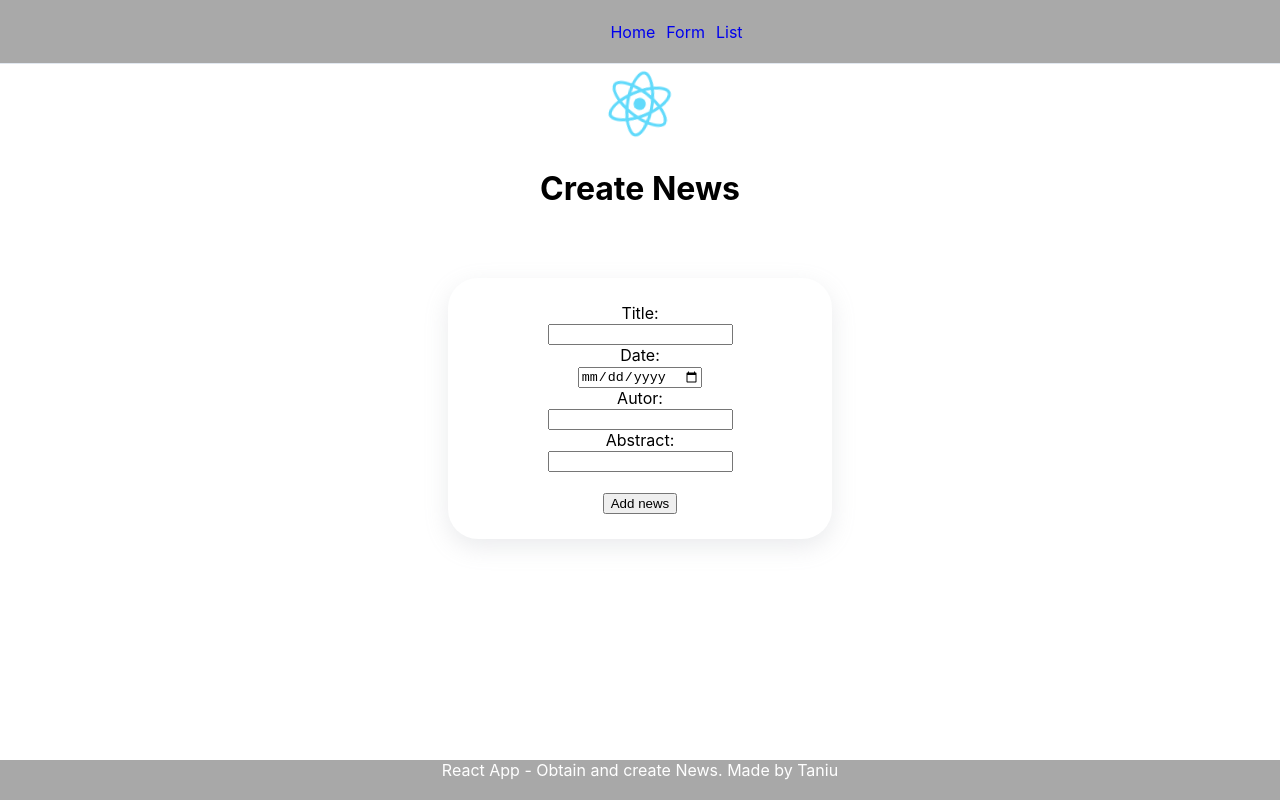
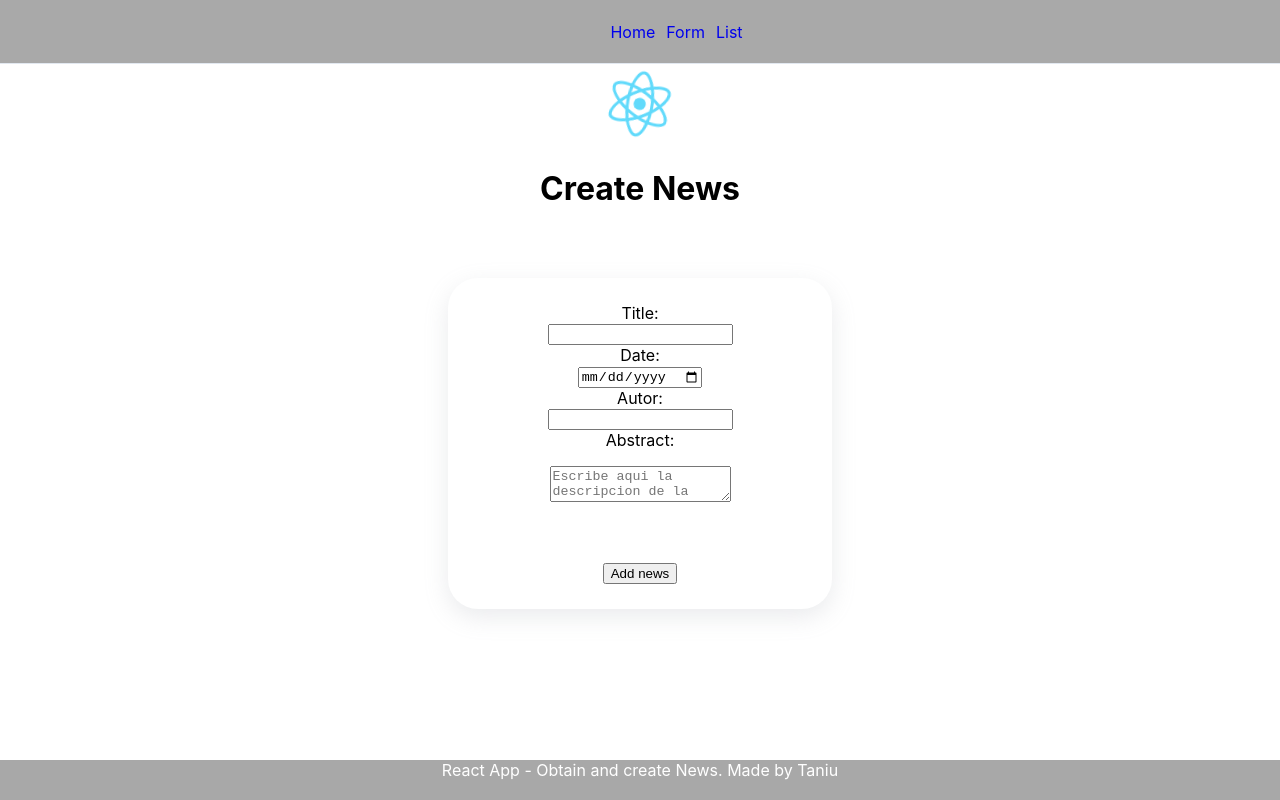
Before and after one commit to TaniuOp/React_Noticias, a React (Create React App) app: page /form in a window 1280 px wide. Built offline with nearby package versions, Linux system fonts and the light colour scheme; no server answers.

Commit message:
ajuste fecha

```diff
--- a/package.json
+++ b/package.json
@@ -3,6 +3,9 @@
   "version": "0.1.0",
   "private": true,
   "dependencies": {
+    "@emotion/react": "^11.7.1",
+    "@emotion/styled": "^11.6.0",
+    "@mui/material": "^5.2.4",
     "@testing-library/jest-dom": "^5.16.1",
     "@testing-library/react": "^12.1.2",
     "@testing-library/user-event": "^13.5.0",
--- a/src/components/Form/Form.jsx
+++ b/src/components/Form/Form.jsx
@@ -45,7 +45,8 @@ class Form extends Component {
           <input type="text" id="byline" name="byline" />
           <br />
           <label htmlFor="abstract">Abstract:</label><br />
-          <input type="text" id="abstract" name="abstract" />
+          {/* <input type="text" id="abstract" name="abstract" /> */}
+          <p><textarea name="abstract"id="abstract" placeholder="Escribe aqui la descripcion de la noticia" required></textarea></p>
           <br />
           <br />
           <button>Add news</button>
--- a/src/components/List/Card/Card.jsx
+++ b/src/components/List/Card/Card.jsx
@@ -1,6 +1,6 @@
 import React, { Component } from "react";
 import './Card.css'
-
+import Button from '@mui/material/Button';
 
 class Card extends Component {
   constructor(props) {
@@ -16,10 +16,11 @@ class Card extends Component {
         {
           <div className="newsCard">
             <p>Title: {title}</p>
-            <p>Date: {published_date}</p>
+            <p>Date: {published_date.substring(0, 10)}</p>
             <p>Autor:{byline}</p>
             <p>Abstract:{abstract}</p>
-            <button onClick={this.props.delete}>Delete</button>
+            {/* <button onClick={this.props.delete}>Delete</button> */}
+            <Button onClick={this.props.delete} variant='contained'>Delete</Button>
           </div>
         }
       </div>
```
Also changed, not shown: 1 other file (tests, documents, lock files or other folders).
